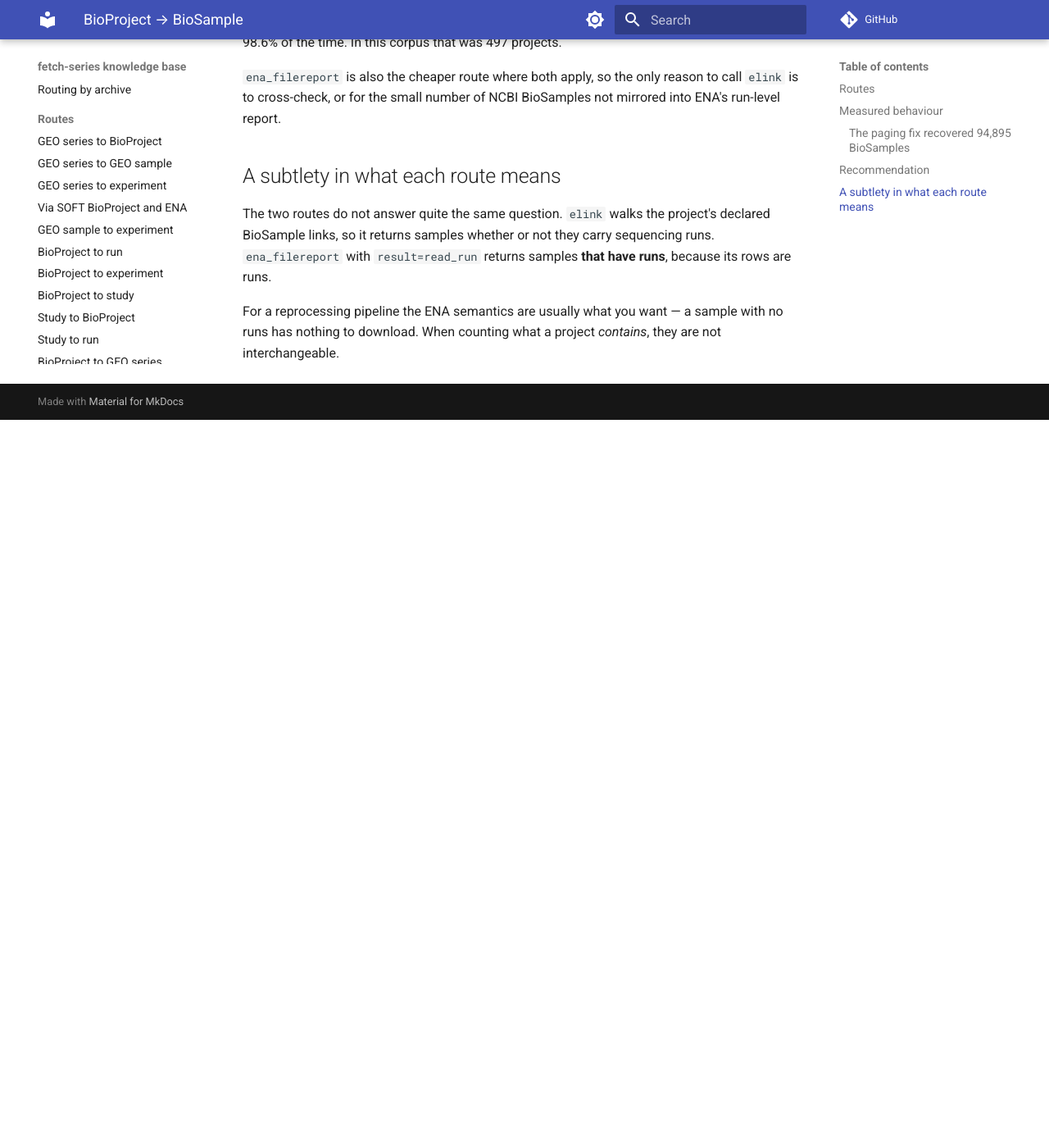
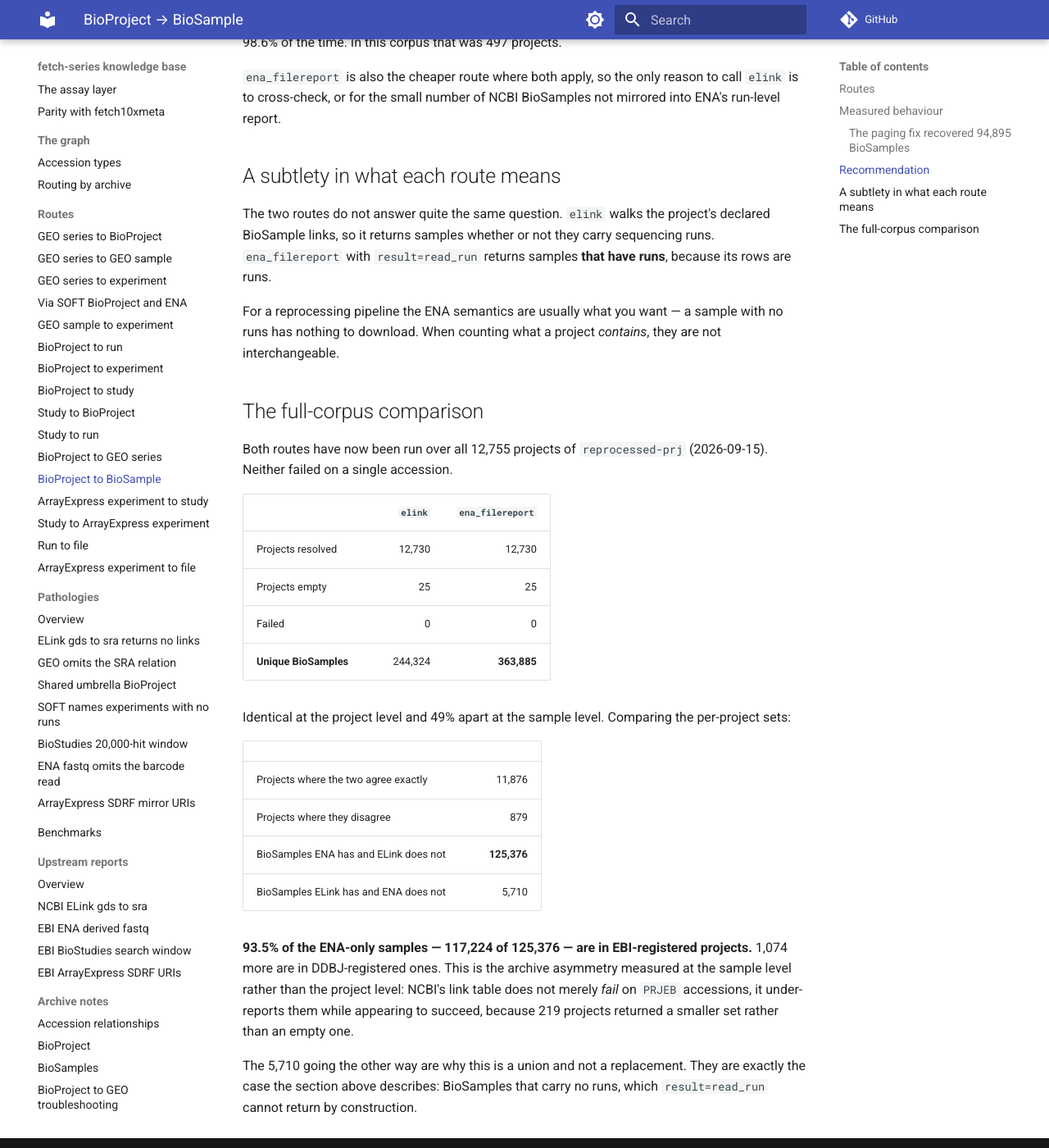
Before and after one commit to cellgeni/fetch-series, an MkDocs documentation site: the page built from docs/routes/bioproject-to-biosample/index.md, in a window 1280 px wide and 1400 px high, scrolled down 1547 px. Shown: the whole window at 82% size. Built offline with MkDocs 1.6.1 and Material for MkDocs 9.7.7, drawn with Linux system fonts in a browser that asks for light colours; comment, search, counter and statistics services are not loaded; before the commit the page ends 2059 px from its top, so only the background shows below that.

Commit message:
docs: BioProject->BioSample full comparison, and parity at 14 of 14
ENA finds 125,376 BioSamples ELink does not, and 93.5% of them are in
EBI-registered projects. NCBI's link table does not merely fail on PRJEB
accessions -- it under-reports them while appearing to succeed, returning a
smaller set rather than an empty one for 219 projects.

The 5,710 going the other way are BioSamples carrying no runs, which
result=read_run cannot return by construction, so this is a union rather than a
replacement.

Co-Authored-By: Claude Opus 5 <noreply@anthropic.com>

```diff
--- a/docs/routes/bioproject-to-biosample/index.md
+++ b/docs/routes/bioproject-to-biosample/index.md
@@ -70,3 +70,36 @@ are runs.
 For a reprocessing pipeline the ENA semantics are usually what you want — a sample with no
 runs has nothing to download. When counting what a project *contains*, they are not
 interchangeable.
+
+## The full-corpus comparison
+
+Both routes have now been run over all 12,755 projects of `reprocessed-prj`
+(2026-09-15). Neither failed on a single accession.
+
+| | `elink` | `ena_filereport` |
+|---|---:|---:|
+| Projects resolved | 12,730 | 12,730 |
+| Projects empty | 25 | 25 |
+| Failed | 0 | 0 |
+| **Unique BioSamples** | 244,324 | **363,885** |
+
+Identical at the project level and 49% apart at the sample level. Comparing the
+per-project sets:
+
+| | |
+|---|---:|
+| Projects where the two agree exactly | 11,876 |
+| Projects where they disagree | 879 |
+| BioSamples ENA has and ELink does not | **125,376** |
+| BioSamples ELink has and ENA does not | 5,710 |
+
+**93.5% of the ENA-only samples — 117,224 of 125,376 — are in EBI-registered
+projects.** 1,074 more are in DDBJ-registered ones. This is the archive
+asymmetry measured at the sample level rather than the project level: NCBI's
+link table does not merely *fail* on `PRJEB` accessions, it under-reports them
+while appearing to succeed, because 219 projects returned a smaller set rather
+than an empty one.
+
+The 5,710 going the other way are why this is a union and not a replacement.
+They are exactly the case the section above describes: BioSamples that carry no
+runs, which `result=read_run` cannot return by construction.
```
Also changed, not shown: docs/fetch10xmeta-parity.md (+6 -2 lines).
